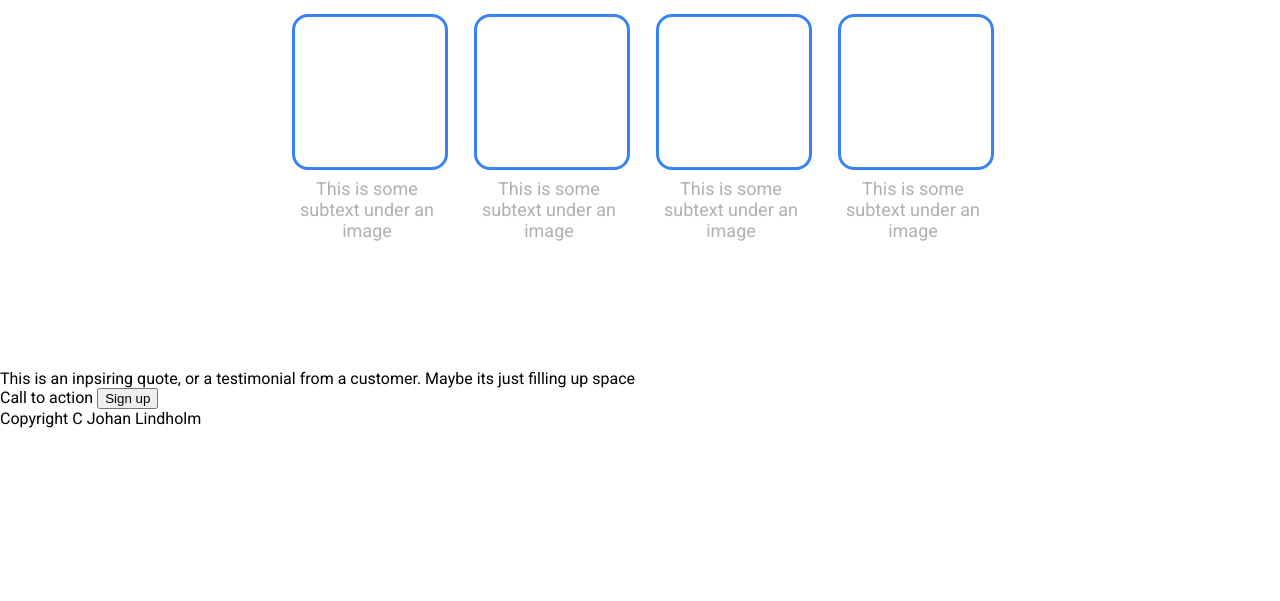
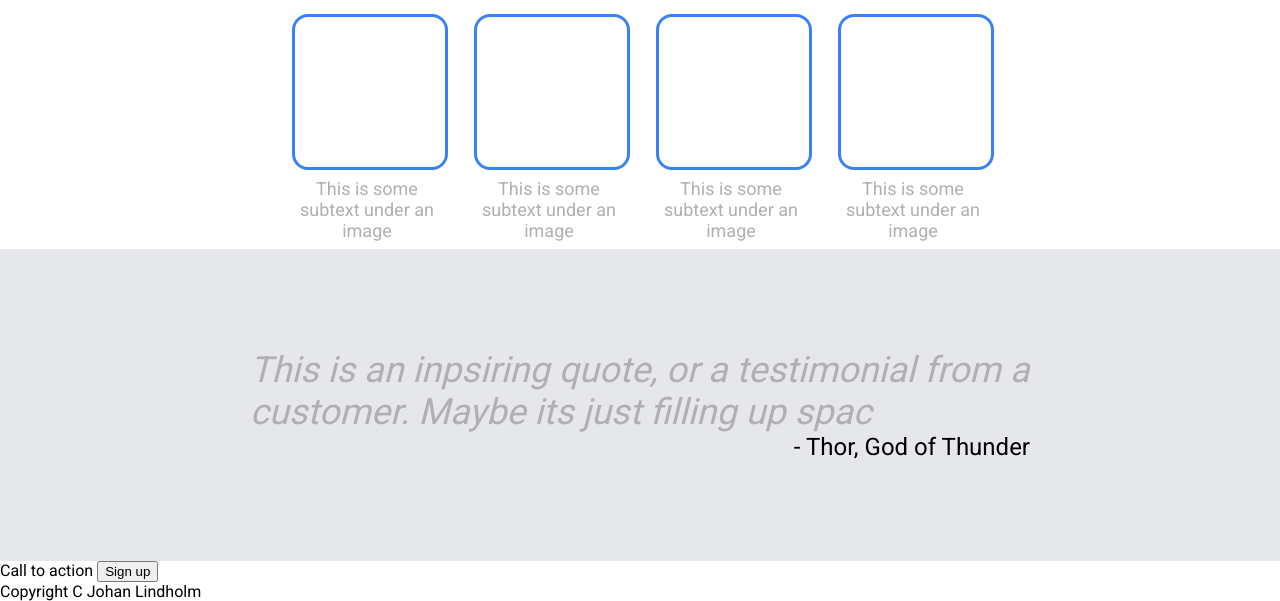
Before and after one commit to johanlindholm/odin-landing-page, a plain HTML site: page index.html in a window 1280 px wide. Shown: the part 546-1147 px from the top of the page. Before the commit the page ends 974 px from the top, so only its background shows below. Drawn offline with Linux system fonts and the light colour scheme.

Commit message:
added quote section

```diff
--- a/index.html
+++ b/index.html
@@ -55,7 +55,12 @@
                 </div>
             </div>
             <div class="quote-container">
-                This is an inpsiring quote, or a testimonial from a customer. Maybe its just filling up space
+                <div class="quote">
+                    This is an inpsiring quote, or a testimonial from a customer. Maybe its just filling up spac
+                </div>
+                <div class="quote-maker">
+                    - Thor, God of Thunder
+                </div>
             </div>
             <div class="end-container">
                 Call to action
--- a/style.css
+++ b/style.css
@@ -63,7 +63,7 @@ body {
 
 .info-container {
     text-align: center;
-    margin-bottom: 120px;
+    margin-bottom: quote-container120px;
 }
 
 .image-container {
@@ -142,3 +142,23 @@ li {
     font-size: 18px;
     color: #F9FAF8;
 }
+
+.quote-container {
+    display: flex;
+    align-content: center;
+    flex-direction: column;
+    background-color: #E5E7EB;
+    padding: 100px 250px;
+}
+
+.quote {
+    font-size: 36px;
+    font-style: italic;
+    font-weight: lighter;
+    color:#b0b0b1
+}
+
+.quote-maker {
+    font-size: 24px;
+    align-self: flex-end;
+}
```
